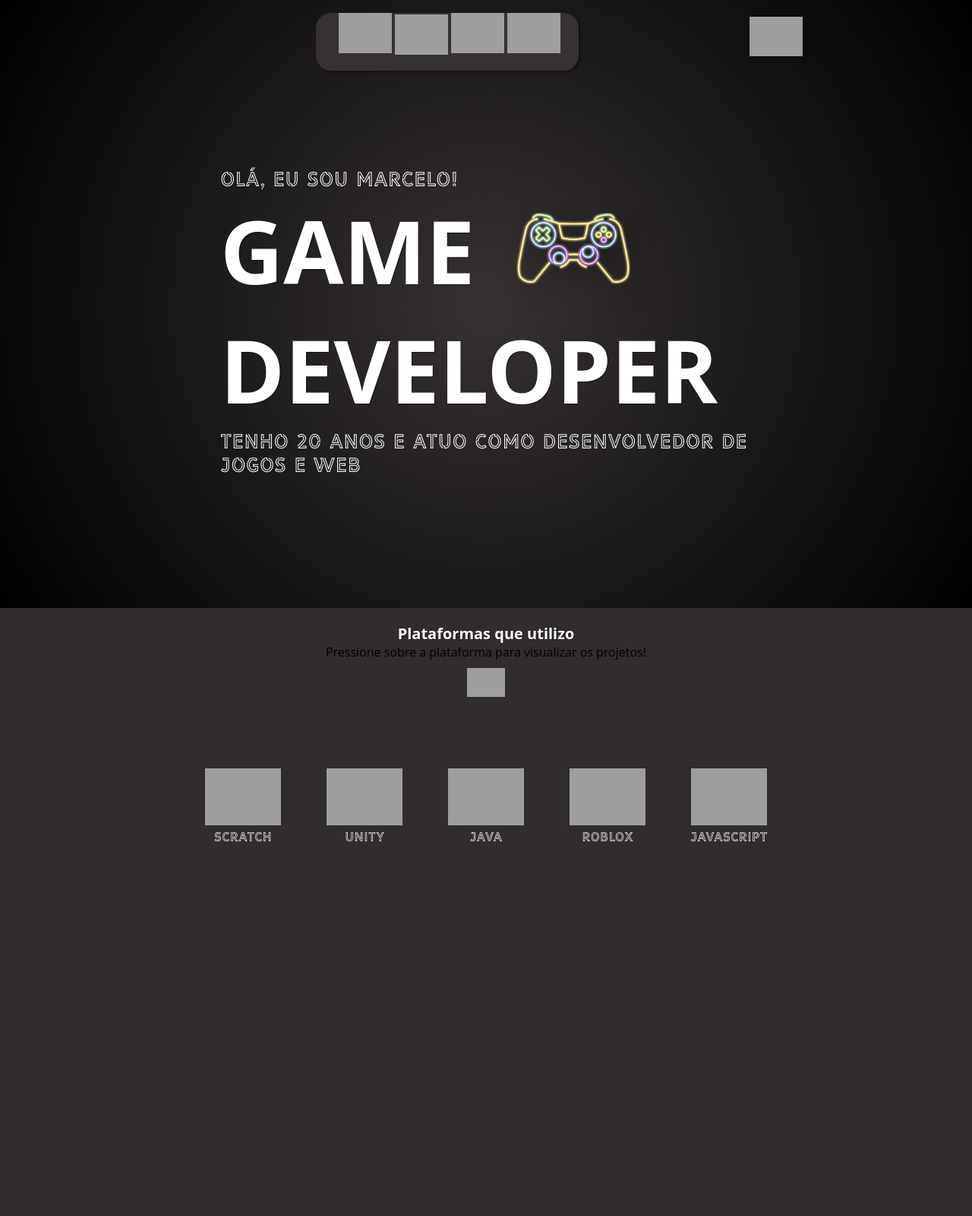
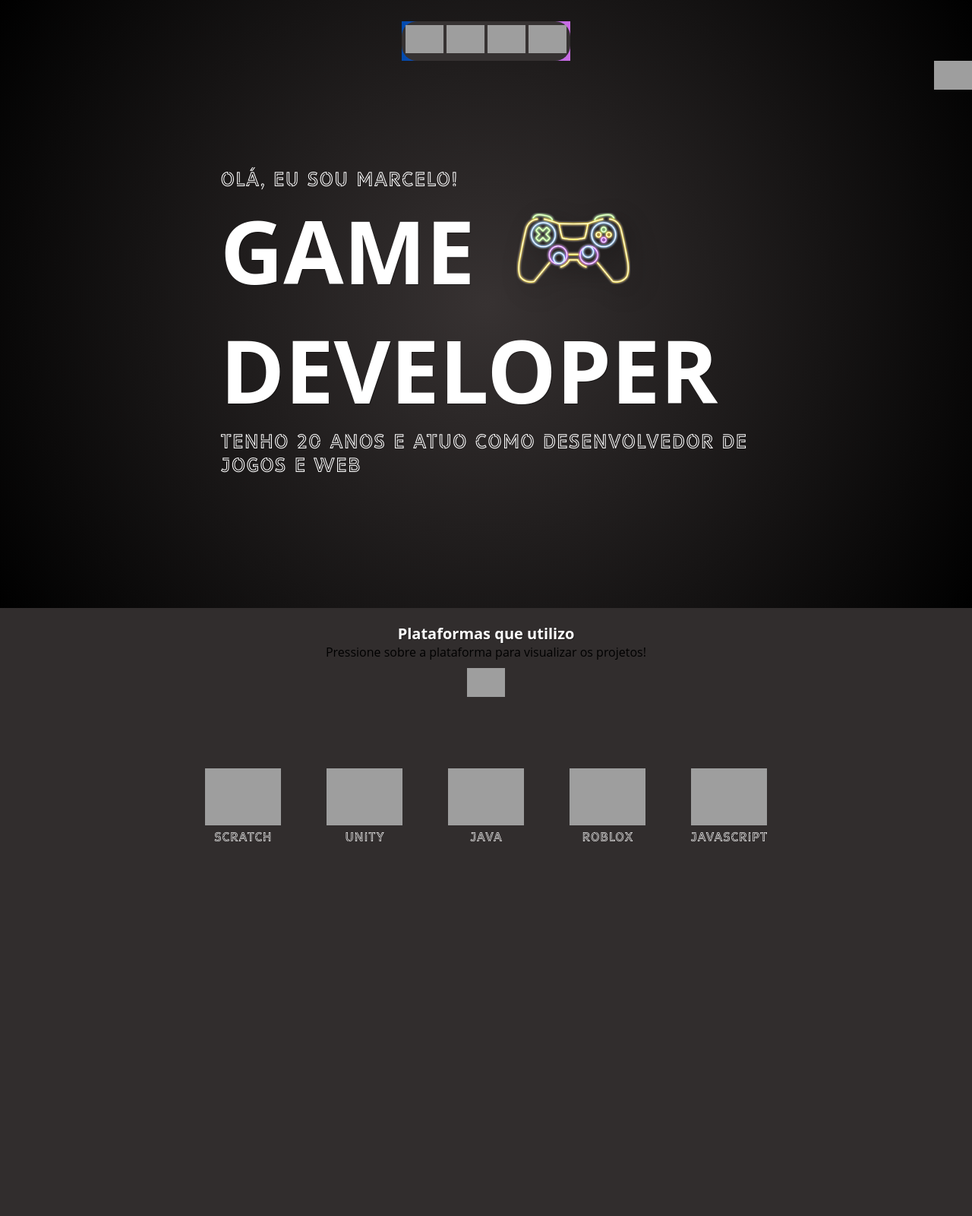
Before and after one commit to Profissional-Marcelo/SitePessoalGame, a PHP site: page /App/View/paginaInicial.php in a window 1280 px wide. Shown: the whole page at 76% size. Run offline with PHP 8.4, Linux system fonts and the light colour scheme; grey boxes are pictures that could not be loaded.

Commit message:
refazendo header

```diff
--- a/App/View/paginaInicial.php
+++ b/App/View/paginaInicial.php
@@ -6,17 +6,19 @@
     <meta name="viewport" content="width=device-width, initial-scale=1.0">
     <title>Portifólio - Games</title>
     <meta name="description" content="Portifólio do desenvolvedor de games e web full stack, Marcelo Henrique Cornelis Rei.">
+    <link rel="stylesheet" href="../../Assets/css/header.css">
+    <link rel="stylesheet" href="../../Assets/css/headerMQ.css">
     <link rel="stylesheet" href="../../Assets/css/paginaInicial.css">
     <link rel="stylesheet" href="../../Assets/css/paginaInicialMQ.css">
 </head>
 
 <body>
     <section class="Primeira-Parte">
-        <div class="computador">
-            <header>
-            <div id="Borda-Colorida">
-                <nav>
-                        <a href="https://github.com/Profissional-Marcelo" class="Icones-Modo-Escuro" target="_blank"><img class="icones" src="https://img.icons8.com/nolan/256/github.png" alt="github"/></a>
+        <header>
+            <nav>
+                <div id="Borda-Colorida">
+                    <menu>
+                        <a href="https://github.com/Profissional-Marcelo" class="Icones-Modo-Escuro" target="_blank"><img class="icones" src="https://img.icons8.com/nolan/256/github.png" alt="github" /></a>
                         <a href="" class="Icones-Modo-Escuro" target="_blank"><img class="icones" src="https://img.icons8.com/nolan/256/open-resume.png" alt="curriculo" id="curriculo"></a>
                         <a href="" class="Icones-Modo-Escuro" target="_blank"><img class="icones" src="https://img.icons8.com/nolan/256/linkedin.png" alt="linkedin"></a>
                         <a href="" class="Icones-Modo-Escuro" target="_blank"><img src="https://img.icons8.com/nolan/256/instagram-new.png" alt="instagram"></a>
@@ -25,14 +27,15 @@
                         <a href="" class="Icones-Modo-Claro" target="_blank"><img id="curriculoMC" src="https://img.icons8.com/external-kiranshastry-solid-kiranshastry/512/external-curriculum-management-kiranshastry-solid-kiranshastry-1.png" alt="external-curriculum-management-kiranshastry-solid-kiranshastry-1"></a>
                         <a href="" class="Icones-Modo-Claro" target="_blank"><img id="linkedinMC" src="https://img.icons8.com/glyph-neue/256/linkedin.png" alt="linkedin"></a>
                         <a href="" class="Icones-Modo-Claro" target="_blank"><img id="instagramMC" src="https://img.icons8.com/glyph-neue/256/instagram-new--v1.png" alt="instagram"></a>
-                </nav>
+                    </menu>
+                </div>
+            </nav>
+
+            <div class="lampada">
+                <button class="btn-desligado"><img src="https://img.icons8.com/external-icongeek26-outline-gradient-icongeek26/256/external-lamp-retro-80s-icongeek26-outline-gradient-icongeek26.png" alt="external-lamp-retro-80s-icongeek26-outline-gradient-icongeek26" class="desligado" id="desligado"></button>
+                <button class="btn-ligado"><img src="https://img.icons8.com/external-icongeek26-outline-icongeek26/256/external-lamp-retro-80s-icongeek26-outline-icongeek26.png" alt="external-lamp-retro-80s-icongeek26-outline-icongeek26" class="ligado" id="ligado" /></button>
             </div>
-            </header>
-            <div class="Horizontal-Fim">
-                <button><img src="https://img.icons8.com/external-icongeek26-outline-gradient-icongeek26/256/external-lamp-retro-80s-icongeek26-outline-gradient-icongeek26.png" alt="external-lamp-retro-80s-icongeek26-outline-gradient-icongeek26" class="desligado" id="desligado"></button>
-                <button><img src="https://img.icons8.com/external-icongeek26-outline-icongeek26/256/external-lamp-retro-80s-icongeek26-outline-icongeek26.png" alt="external-lamp-retro-80s-icongeek26-outline-icongeek26" class="ligado" id="ligado"/></button>
-            </div>
-        </div>
+        </header>
         <section class="texto">
             <p>Olá, eu sou Marcelo!</p>
             <h1>Game</h1>
@@ -46,13 +49,13 @@
         <div class="texto">
             <h1>Plataformas que utilizo</h1>
             <p>Pressione sobre a plataforma para visualizar os projetos!</p>
-            <img src="https://img.icons8.com/doodle/96/oil-lamp.png" alt="oil-lamp"/>
+            <img src="https://img.icons8.com/doodle/96/oil-lamp.png" alt="oil-lamp" />
         </div>
         <div class="plataformas">
             <div class="border-color">
                 <div class="plataforma-scratch borda1">
                     <a href="#">
-                    <img src="https://img.icons8.com/nolan/512/scratch.png" alt="scratch"/>
+                        <img src="https://img.icons8.com/nolan/512/scratch.png" alt="scratch" />
                     </a>
                     <p>SCRATCH</p>
                 </div>
@@ -60,7 +63,7 @@
             <div class="border-color2">
                 <div class="plataforma-unity borda2">
                     <a href="#">
-                    <img src="https://img.icons8.com/nolan/512/unity.png" alt="unity"/>
+                        <img src="https://img.icons8.com/nolan/512/unity.png" alt="unity" />
                     </a>
                     <p>UNITY</p>
                 </div>
@@ -68,7 +71,7 @@
             <div class="border-color3">
                 <div class="plataforma-java borda3">
                     <a href="#">
-                    <img src="https://img.icons8.com/nolan/512/java-coffee-cup-logo.png" alt="java-coffee-cup-logo"/>
+                        <img src="https://img.icons8.com/nolan/512/java-coffee-cup-logo.png" alt="java-coffee-cup-logo" />
                     </a>
                     <p>Java</p>
                 </div>
@@ -76,7 +79,7 @@
             <div class="border-color4">
                 <div class="plataforma-roblox borda4">
                     <a href="#">
-                    <img src="https://img.icons8.com/nolan/512/roblox.png" alt="roblox"/>
+                        <img src="https://img.icons8.com/nolan/512/roblox.png" alt="roblox" />
                     </a>
                     <p>Roblox</p>
                 </div>
@@ -84,7 +87,7 @@
             <div class="border-color5">
                 <div class="plataforma-javascript borda5">
                     <a href="#">
-                    <img src="https://img.icons8.com/nolan/512/javascript-logo.png" alt="javascript-logo"/>
+                        <img src="https://img.icons8.com/nolan/512/javascript-logo.png" alt="javascript-logo" />
                     </a>
                     <p>JavaScript</p>
                 </div>
--- /dev/null
+++ b/Assets/css/header.css
@@ -0,0 +1,94 @@
+
+:root{
+    --cor-nav: #363232;
+}
+
+#Console-M-C {
+    width: 50px;
+    display: none;
+}
+
+#githubMC{
+    border-radius: 5px;
+    width: 40px;
+    transform: translateY(-6px);
+}
+
+#linkedinMC{
+    width: 50px;
+
+}
+
+#curriculoMC{
+    width: 42px;
+    transform: translateY(-4px);
+}
+
+.Icones-Modo-Claro {
+    margin: 0px 3px;
+    display: none;
+}
+
+
+
+section.Primeira-Parte >  header {
+    width: 100%;
+    height: 140px;
+    display: flex;
+    flex-flow: column nowrap;
+
+}
+
+section.Primeira-Parte > header > nav, section.Primeira-Parte > header > div {
+    display: flex;
+    flex-flow: row nowrap;
+    width: 100%;
+}
+
+section.Primeira-Parte > header > nav {
+    justify-content: center;
+    align-items: end;
+
+    height: 80px;
+}
+
+section.Primeira-Parte > header > div {
+    align-self: flex-start;
+    justify-content: end;
+    align-items: start;
+
+    height: 60px;
+}
+
+section.Primeira-Parte > header > nav > div > menu {
+    background-color: var(--cor-nav);
+    border-radius: 20px;
+    padding: 5px;
+}
+
+section.Primeira-Parte > header > nav > div > menu > a > img {
+    width: 50px;
+}
+
+section.Primeira-Parte > header > div.lampada > button.btn-ligado {
+    display: none;
+}
+
+section.Primeira-Parte > header > div.lampada > button{
+    background-color: transparent;
+    border: none;
+}
+
+section.Primeira-Parte > header > div.lampada > button > img {
+    width: 50px;
+}
+
+/* section.Primeira-Parte > header nav {
+    box-shadow: 2px 2px 3px rgba(0, 0, 0, 0.394);
+    width: calc(100% - 4px);
+    height: 51px;
+    transform: translate(2px, 2px);
+    text-align: center;
+    border-radius: 20px;
+    background-color: var(--cor-nav);
+}  */
--- a/Assets/css/paginaInicial.css
+++ b/Assets/css/paginaInicial.css
@@ -47,33 +47,6 @@ a.Botao-Home > img{
     width: 35px;
 }
 
-#Console-M-C {
-    width: 50px;
-    display: none;
-}
-
-#githubMC{
-    border-radius: 5px;
-    width: 40px;
-    transform: translateY(-6px);
-}
-
-#linkedinMC{
-    width: 50px;
-
-}
-
-#curriculoMC{
-    width: 42px;
-    transform: translateY(-4px);
-}
-
-.Icones-Modo-Claro {
-    margin: 0px 3px;
-    display: none;
-}
-
-
 .ligado {
     display: none;
 }
@@ -89,7 +62,7 @@ a.Botao-Home > img{
 :root {
     --letra-modo-claro: #222222;
     --cor-primaria: #373232;
-    --cor-nav: #363232;
+
     --FonteDecorativa: 'FonteDecorativa', sans-serif;
 }
 
@@ -111,36 +84,13 @@ section.Primeira-Parte{
     width: 100%;
     height: 100vh;
     background-image: radial-gradient(circle, var(--cor-primaria), black);
+    display: flex;
+    flex-flow: column nowrap;
+
 }
 
-section.Primeira-Parte > div {
-    display: flex;
-    flex-direction: column;
-}
 
-section.Primeira-Parte > div > header {
-    width: 100%;
-    display: flex;
-    flex-direction: column;
-    align-items: center;
-}
 
-section.Primeira-Parte > div > header > div {
-    width: 80%;
-    height: 55px;
-    margin-top: 5px;
-    border-radius: 20px;
-}
-
- section.Primeira-Parte > div > header > div > nav {
-    box-shadow: 2px 2px 3px rgba(0, 0, 0, 0.394);
-    width: calc(100% - 4px);
-    height: 51px;
-    transform: translate(2px, 2px);
-    text-align: center;
-    border-radius: 20px;
-    background-color: var(--cor-nav);
-}
 
 
 section.Primeira-Parte > div > header > div > nav > a > img {
```
Also changed, not shown: Assets/css/headerMQ.css (added).
